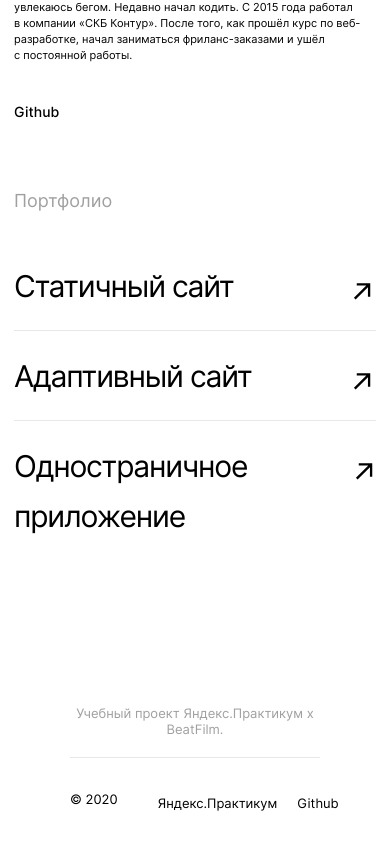
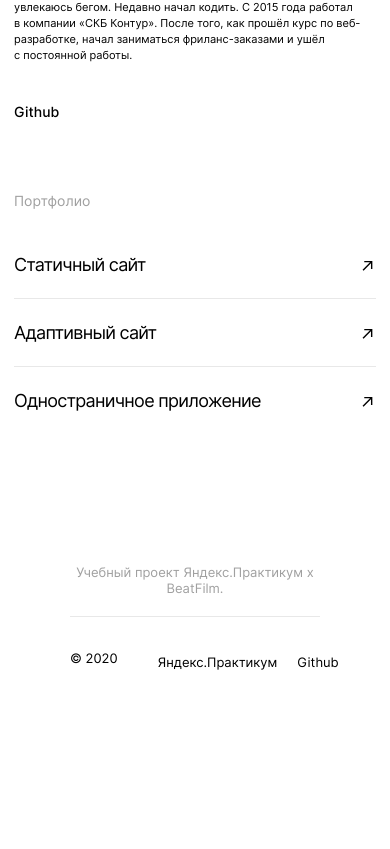
Before and after one commit to h1ze/movies-explorer-frontend, a React (Create React App) app: page / in a window 390 px wide. Shown: the part 2624-3473 px from the top of the page. After the commit the page ends 3332 px from the top, so only its background shows below. Built offline with nearby package versions, Linux system fonts and the light colour scheme.

Commit message:
feat: добавить адаптивность для Portfolio

```diff
--- a/src/components/AboutMe/AboutMe.css
+++ b/src/components/AboutMe/AboutMe.css
@@ -4,7 +4,7 @@
 
 .about-me__wrapper {
   box-sizing: border-box;
-  padding: 110px 70px;
+  padding: 110px 70px 115px;
   min-width: 320px;
   max-width: 1280px;
   margin: 0 auto;
@@ -78,7 +78,7 @@
 
 @media screen and (max-width: 984px) {
   .about-me__wrapper {
-    padding: 90px 50px;
+    padding: 90px 50px 80px;
   }
 
   .about-me__columns {
--- a/src/components/Portfolio/Portfolio.css
+++ b/src/components/Portfolio/Portfolio.css
@@ -1,6 +1,6 @@
-.portfolio {
+/* .portfolio {
   padding: 0 0 15px;
-}
+} */
 
 .portfolio__title {
   margin: 0 0 50px;
@@ -53,3 +53,40 @@
   height: 60px;
   background: url('../../images/arrow-link.svg') no-repeat center;
 }
+
+@media screen and (max-width: 984px) {
+  .portfolio__link {
+    font-size: 28px;
+    line-height: 50px;
+    /* identical to box height, or 179% */
+  }
+
+  .portfolio__link-icon {
+    width: 27px;
+  }
+}
+
+@media screen and (max-width: 568px) {
+  .portfolio__title {
+    margin-bottom: 40px;
+    font-size: 14px;
+    line-height: 20px;
+    /* identical to box height, or 143% */
+  }
+
+  .portfolio__link {
+    font-size: 18px;
+    line-height: 28px;
+    /* identical to box height, or 156% */
+  }
+
+  .portfolio__link-icon {
+    background-image: url('../../images/arrow-link-mobile.svg');
+    width: 18px;
+    height: 28px;
+  }
+
+  .portfolio__item {
+    padding-bottom: 19px;
+  }
+}
```
Also changed, not shown: src/images/arrow-link-mobile.svg (added).
